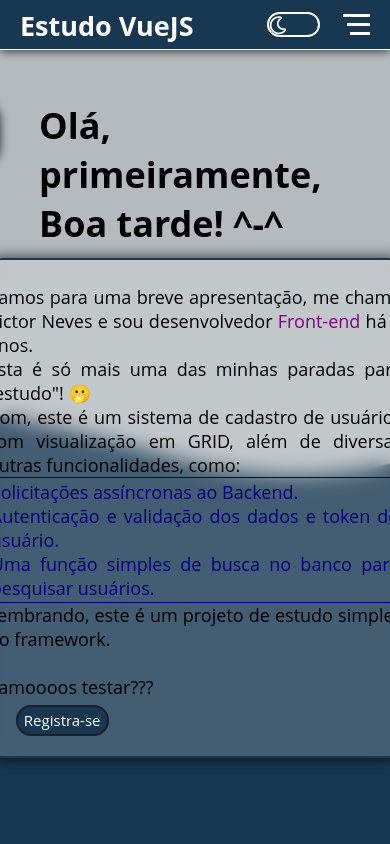
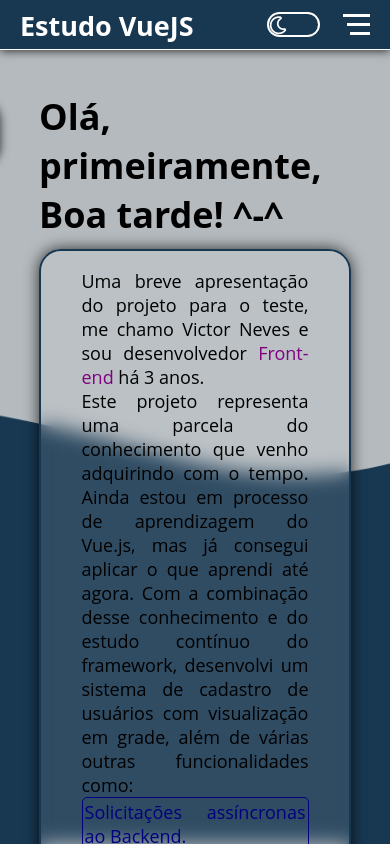
Before and after one commit to nevesfg/StageGridAuth, a Vue app: page / in a window 390 px wide. Shown: the top 844 px of the page. Built offline with nearby package versions, Linux system fonts and the light colour scheme.

Commit message:
Atualizacao responsividade + home page

```diff
--- a/src/App.vue
+++ b/src/App.vue
@@ -36,6 +36,8 @@
 import { ref, computed } from 'vue';
 import { useStore } from 'vuex';
 import { useRouter } from "vue-router";
+import { onMounted } from 'vue'
+
 
 const router = useRouter();
 const showingMenu = ref(false);
@@ -65,6 +67,11 @@ const logout = () => {
       logout
     };
   };
+
+
+onMounted(() => {
+  document.title = 'App VueJS'
+})
 
   // const saudacao = computed(() => {
   //   const horaAtual = new Date().getHours();
--- a/src/views/HomeView.vue
+++ b/src/views/HomeView.vue
@@ -3,19 +3,16 @@
   <div class="component-container">
       <h1>Olá, primeiramente, {{ saudacao }}! ^-^</h1>
       <div class="card-container floating">
-        <p>Vamos para uma breve apresentação, me chamo Victor Neves e sou desenvolvedor <span style="color: purple">Front-end</span> há 3 anos.</p>
-        <p>Esta é só mais uma das minhas paradas para "estudo"! 🫢</p>
-        <p>Bom, este é um sistema de cadastro de usuários com visualização em GRID, além de diversas outras funcionalidades, como:
+        <p>Uma breve apresentação do projeto para o teste, me chamo Victor Neves e sou desenvolvedor <span style="color: purple">Front-end</span> há 3 anos. </p>
+        <p>Este projeto representa uma parcela do conhecimento que venho adquirindo com o tempo. Ainda estou em processo de aprendizagem do Vue.js, mas já consegui aplicar o que aprendi até agora. Com a combinação desse conhecimento e do estudo contínuo do framework, desenvolvi um sistema de cadastro de usuários com visualização em grade, além de várias outras funcionalidades como:
           <ul style="padding:2px;color: navy; font-size: 18px; border: 1px solid navy; border-radius: 5px">
             <li>Solicitações assíncronas ao Backend.</li>
             <li>Autenticação e validação dos dados e token do usuário.</li>
-            <li>Uma função simples de busca no banco para pesquisar usuários.</li>
+            <li>Consulta de usuarios ao banco de dados através da pesquisa de usuários.</li>
           </ul>
         </p>
-        <p>Lembrando, este é um projeto de estudo simples do framework.</p>
         <br>
-        <p style="margin-bottom: 8px">Vamoooos testar???</p>
-        <router-link class="style-input" to="/register">Registra-se</router-link>
+        <router-link class="style-input" to="/register">Teste o projeto</router-link>
       </div>
     </div>
 </template>
@@ -47,7 +44,7 @@
     height: 2rem;
     left: 20pp;
     margin: 28px;
-    padding: 6px 6px 4px 6px;
+    padding: 0.375rem 0.375rem 0.25rem;
     /* padding-top: 42px; */
     /* min-width: 81px; */
     font-size: 15px;
@@ -58,13 +55,15 @@
     background-color: var(--bg-input);
   }
   .component-container {
-    width: 80%;
+    max-width: 80%;
     display: flex;
-    margin: auto;
-    height: 90vh;
+    margin: 5vh auto;
+    height: auto;
     flex-direction: column;
     justify-content: center;
     align-items: center;
+
+
   }
 
   .testebtn{
@@ -81,15 +80,16 @@
   }
   .card-container {
     position: relative;
-    padding: 50px 36px 0px;
+    padding: 1rem 2.25rem 1rem;
+    width: 70vh;
     /* display: flex; */
     justify-content: unset;
     align-items: center;
     text-align:justify;
     background-color: rgba(255, 255, 255, 0.1);
-    max-width: 463px;
-    min-width: 200px;
-    height: 500px;
+    max-width: 100%;
+    min-width: 0;
+   /*  height: 500px; */
     border-radius: 22px;
     border: 2px solid #183852;
     -webkit-backdrop-filter: blur(10px);
@@ -116,31 +116,17 @@
 
   @media (max-width: 920px) {
     .card-container {
-      position: relative;
-      padding: 50px 75px 0px;
-      text-align: justify;
-      background-color: rgba(255, 255, 255, 0.19);
+      padding: 1rem 2.25rem 1rem;
       width: 70vh;
-      border-radius: 22px;
-      border: 2px solid #183852;
-      -webkit-backdrop-filter: blur(10px);
-      backdrop-filter: blur(10px);
-      box-shadow: 0px 0px 15px 0px rgba(0, 0, 0, 0.75);
+
+
     }
   }
 
 @media (max-width: 520px){
   .card-container {
-      position: relative;
-      padding: 25px 6px 0px;
-      text-align: justify;
-      background-color: rgba(255, 255, 255, 0.19);
-      width: 51vh;
-      border-radius: 22px;
-      border: 2px solid #183852;
-      -webkit-backdrop-filter: blur(10px);
-      backdrop-filter: blur(10px);
-      box-shadow: 0px 0px 15px 0px rgba(0, 0, 0, 0.75);
+      padding: 1rem 2.25rem 1rem;
+      width: 70vh;
   }
 }
 </style>
```
